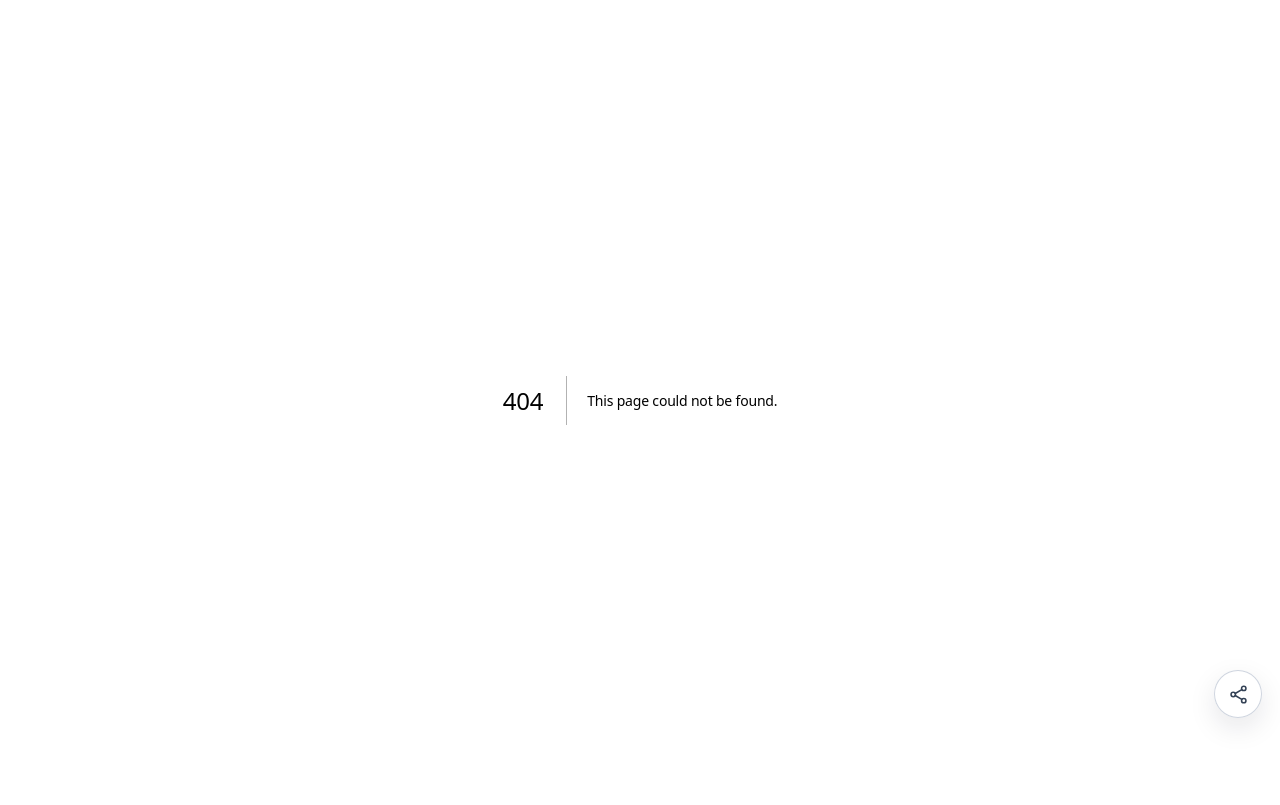
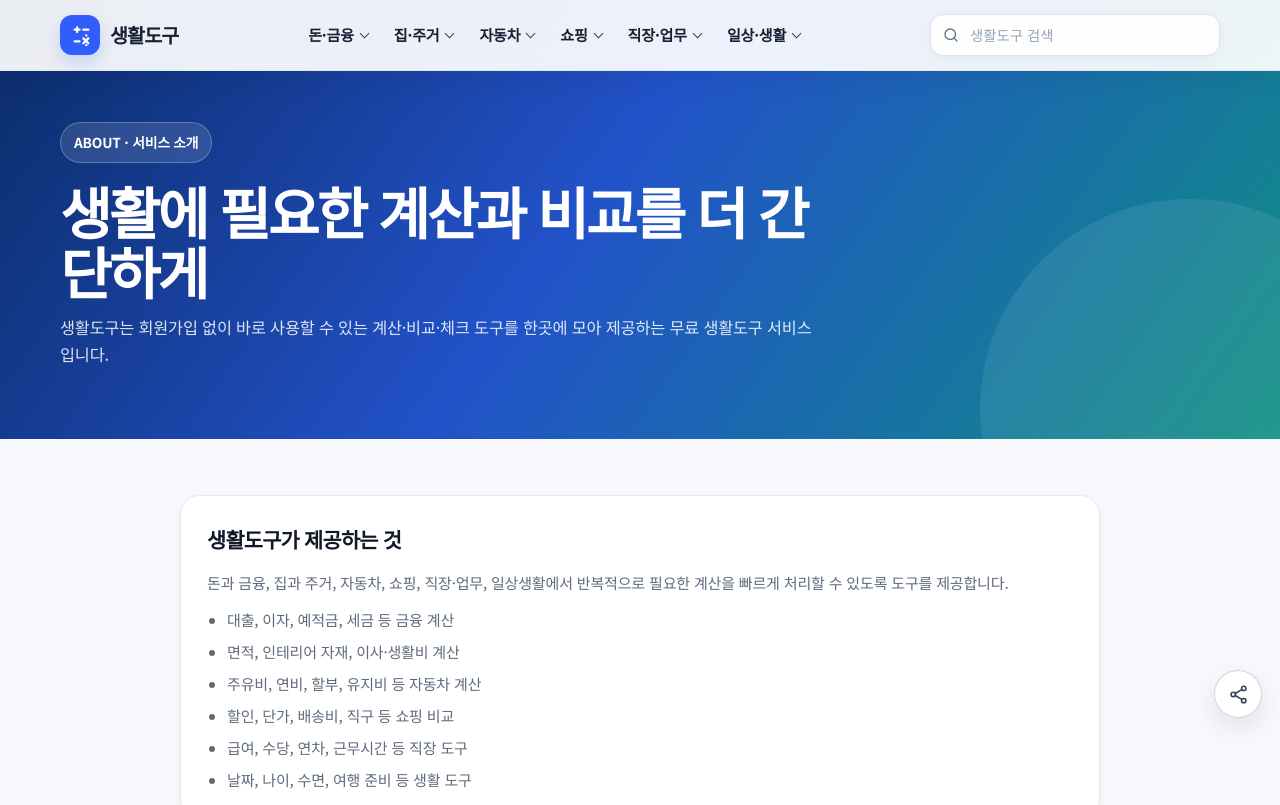
Before and after one commit to license-book/life-tools, a Next.js app: page /about in a window 1280 px wide. Before the commit this address had no page. Shown: the top 805 px of the page. Built offline with nearby package versions, Linux system fonts and the light colour scheme.

Commit message:
Add service introduction page

```diff
--- /dev/null
+++ b/app/about/page.tsx
@@ -0,0 +1,11 @@
+import type { Metadata } from "next";
+import Link from "next/link";
+import SiteHeader from "@/components/layout/SiteHeader";
+
+export const metadata: Metadata = {
+  title: "서비스 소개 | 생활도구",
+  description: "생활도구 서비스의 목적, 운영 원칙, 제공 기능과 이용 기준을 안내합니다.",
+  alternates: { canonical: "/about" },
+};
+
+export default function AboutPage(){return <><SiteHeader/><main><section className="info-hero"><div className="container"><span className="eyebrow">ABOUT · 서비스 소개</span><h1>생활에 필요한 계산과 비교를 더 간단하게</h1><p>생활도구는 회원가입 없이 바로 사용할 수 있는 계산·비교·체크 도구를 한곳에 모아 제공하는 무료 생활도구 서비스입니다.</p></div></section><section className="info-page"><div className="container info-layout"><article className="info-card"><h2>생활도구가 제공하는 것</h2><p>돈과 금융, 집과 주거, 자동차, 쇼핑, 직장·업무, 일상생활에서 반복적으로 필요한 계산을 빠르게 처리할 수 있도록 도구를 제공합니다.</p><ul><li>대출, 이자, 예적금, 세금 등 금융 계산</li><li>면적, 인테리어 자재, 이사·생활비 계산</li><li>주유비, 연비, 할부, 유지비 등 자동차 계산</li><li>할인, 단가, 배송비, 직구 등 쇼핑 비교</li><li>급여, 수당, 연차, 근무시간 등 직장 도구</li><li>날짜, 나이, 수면, 여행 준비 등 생활 도구</li></ul></article><article className="info-card"><h2>운영 원칙</h2><p>가능한 한 입력값과 계산 기준을 함께 보여주고, 결과만 제시하기보다 사용자가 계산 과정을 이해할 수 있도록 설명합니다.</p><p>회원가입이나 불필요한 개인정보 입력 없이 바로 사용할 수 있도록 설계하며, 결과를 인쇄하거나 저장할 수 있는 기능도 도구 성격에 맞게 제공합니다.</p></article><article className="info-card"><h2>계산 결과 이용 시 참고사항</h2><p>생활도구의 계산 결과는 사용자가 입력한 값과 일반적인 계산 기준을 바탕으로 제공되는 참고용 정보입니다. 법률·세무·금융·노무 등 전문적인 판단이 필요한 경우에는 관련 기관이나 전문가의 최신 기준을 함께 확인해 주세요.</p><div className="info-links"><Link href="/privacy">개인정보처리방침</Link><Link href="/terms">이용약관</Link><Link href="/contact">문의 안내</Link></div></article></div></section></main></>}
```
